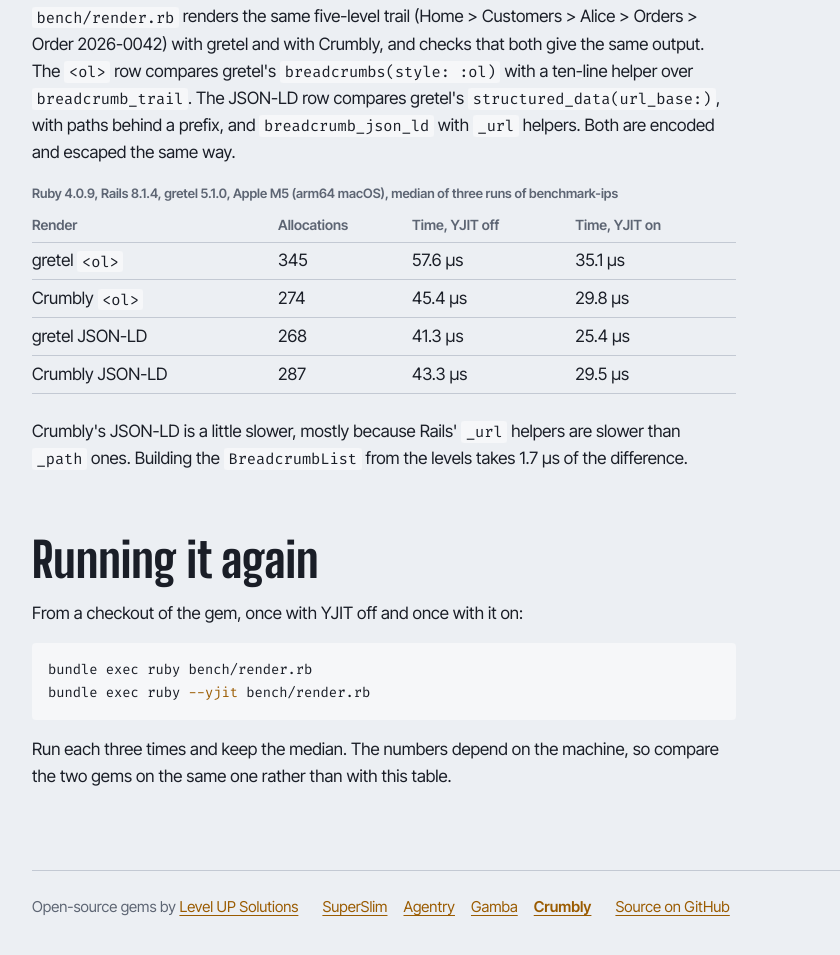
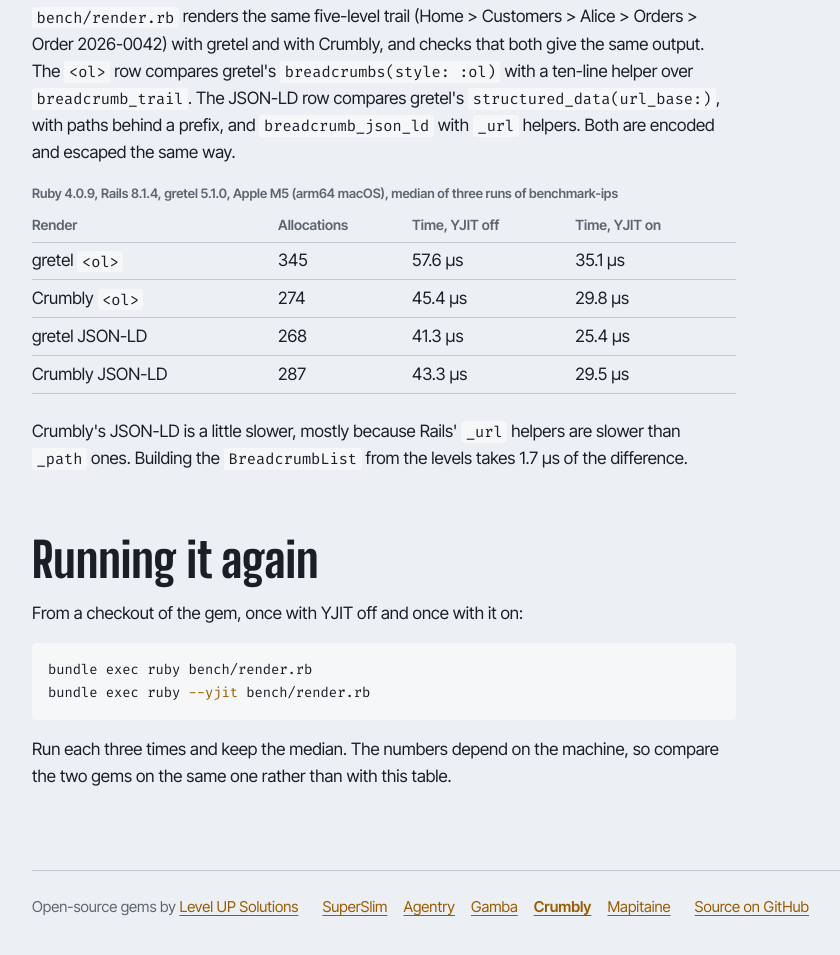
Before and after one commit to levups/crumbly, a plain HTML site: page docs/benchmarks.html in a window 1280 px wide. Shown: the part 368-1323 px from the top of the page, without its empty margins (48-888 px from the left). Drawn offline with Linux system fonts and the light colour scheme.

Commit message:
List Mapitaine with the other gems (#58)
Mapitaine, the sitemap gem, is now the fifth gem of the family, with its
own site at https://levups.github.io/mapitaine/. The sites of the other
four still list four gems, and their AGENTS.md still says the shared
sections are kept the same in four.

This adds Mapitaine to both. The same change is opened in super-slim,
agentry and gamba; levups/mapitaine already has it.

- **Site footer**: every page of `docs/` links to Mapitaine after
Crumbly.
- **AGENTS.md**: the shared sections name five gems, and `bin/release`
and `release.yml` are said identical in five.
- **Nothing else**: no code, no test and no code block of the docs
changes.

<details>
<summary>Check</summary>

The three shared sections of AGENTS.md ("Rules for all our gems", "Pull
requests and issues", "Releases") are byte-identical in the five
repositories after this change.

</details>

- [x] Tests cover the change (a bug fix comes with a test that fails
without it)
- [x] Output unchanged, or every difference is intended and listed above

---
_Generated by [Claude
Code](https://claude.ai/code/session_01VLwjZyEEjc5ecWw4itRH1R)_

Co-authored-by: Claude <noreply@anthropic.com>

```diff
--- a/docs/benchmarks.html
+++ b/docs/benchmarks.html
@@ -73,6 +73,7 @@ bundle <span class="nb">exec </span>ruby <span class="nt">--yjit</span> bench/re
         <li><a href="https://levups.github.io/agentry/">Agentry</a></li>
         <li><a href="https://levups.github.io/gamba/">Gamba</a></li>
         <li><a href="https://levups.github.io/crumbly/" aria-current="page">Crumbly</a></li>
+        <li><a href="https://levups.github.io/mapitaine/">Mapitaine</a></li>
       </ul>
     </nav>
     <p><a href="https://github.com/levups/crumbly">Source on GitHub</a></p>
```
Also changed, not shown: docs/guide.html (+1 -0 lines), docs/index.html (+1 -0 lines), docs/migration.html (+1 -0 lines), 1 other file.
